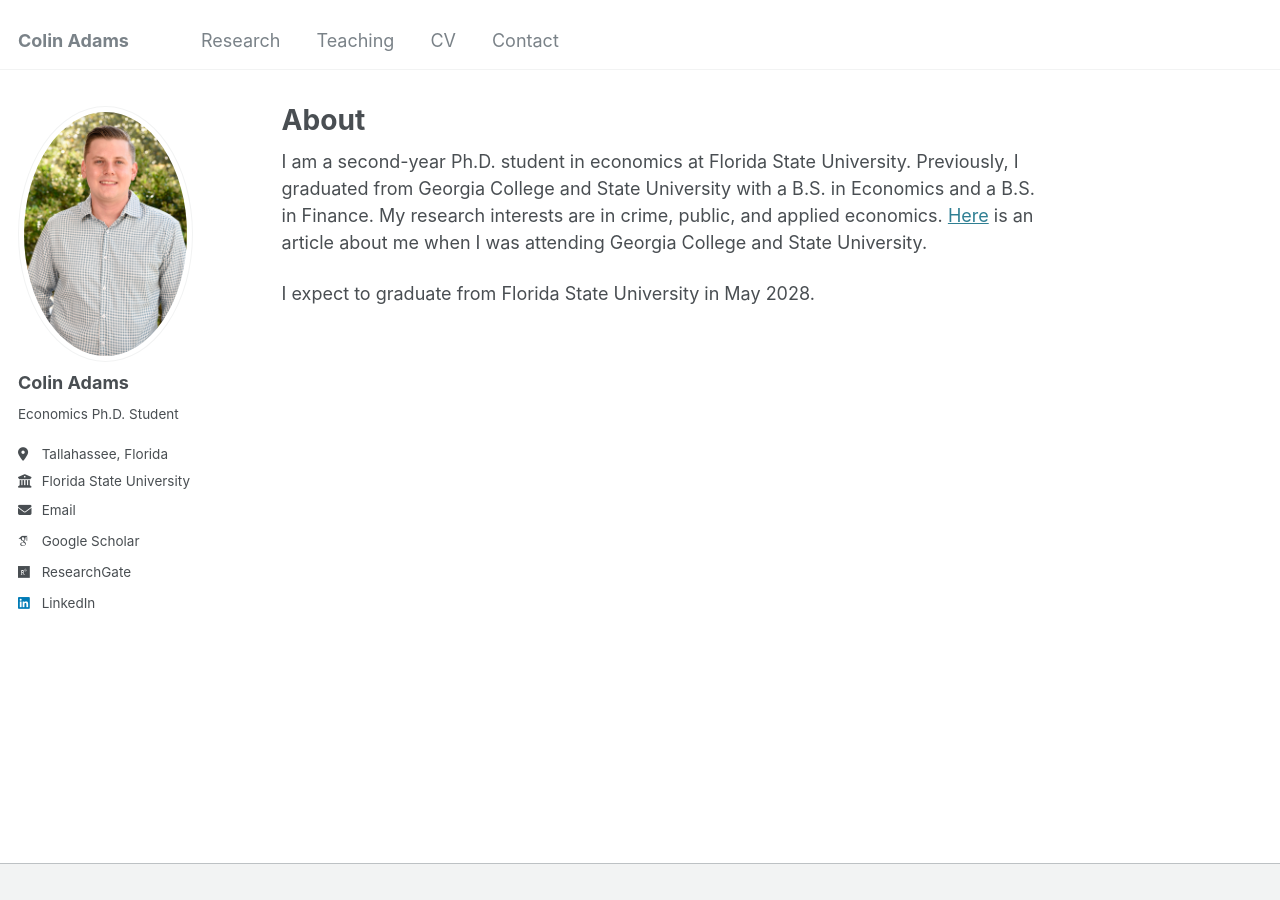
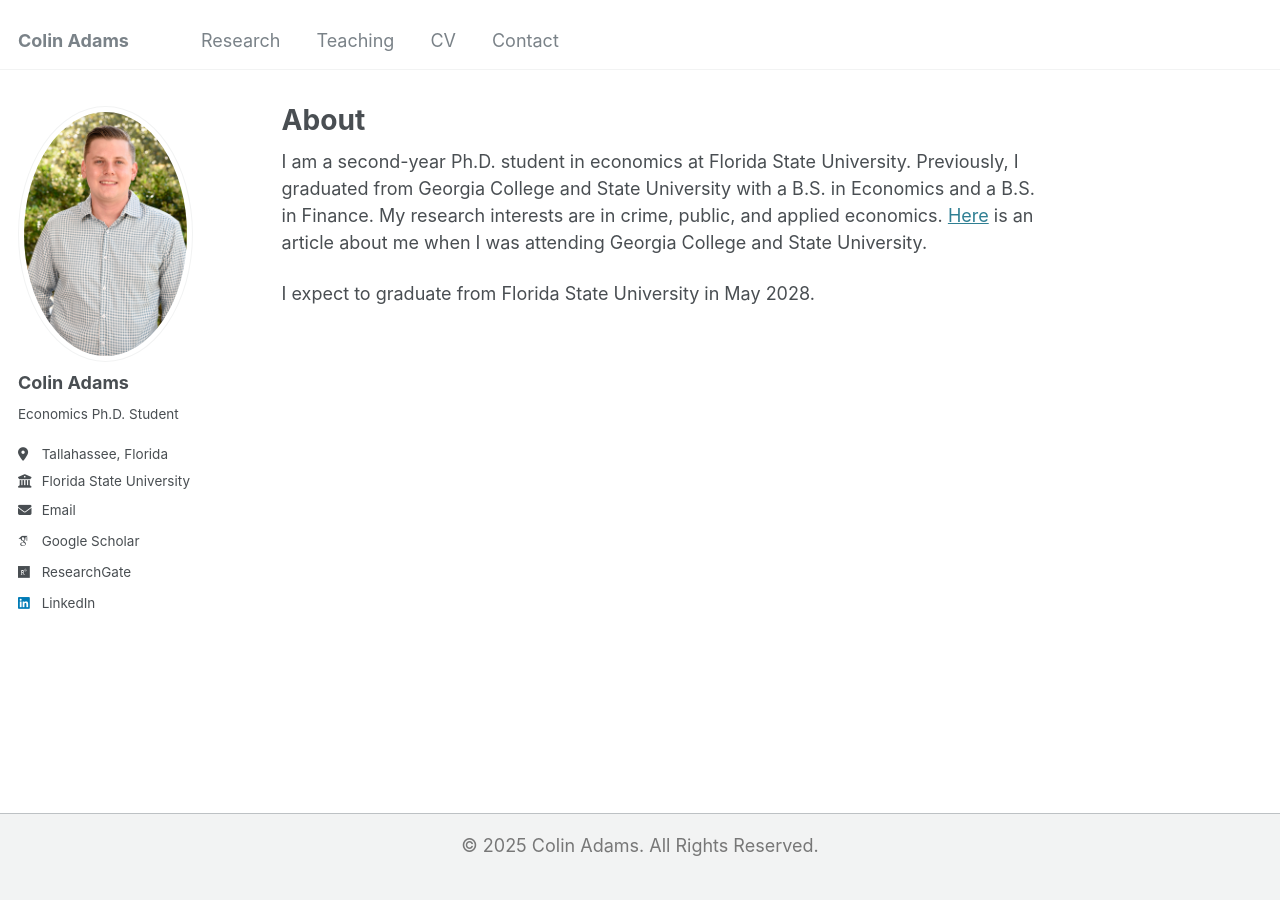
Before and after one commit to Zach-Gooch/Zach-Gooch.github.io, a Jekyll site: the page built from _pages/about.md, in a window 1280 px wide. Built offline with Jekyll 4.4.1, drawn with Linux system fonts in a browser that asks for light colours; some web fonts are replaced.

Commit message:
Update default.html

```diff
--- a/_layouts/default.html
+++ b/_layouts/default.html
@@ -20,9 +20,10 @@ layout: compress
 
 <div class="page__footer">
   <footer>
-    <!-- Footer content removed -->
+    <p style="text-align: center; color: #777;">© 2025 Colin Adams. All Rights Reserved.</p>
   </footer>
 </div>
+
 
 
     {% include scripts.html %}
```
